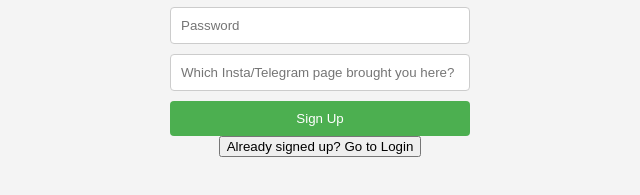
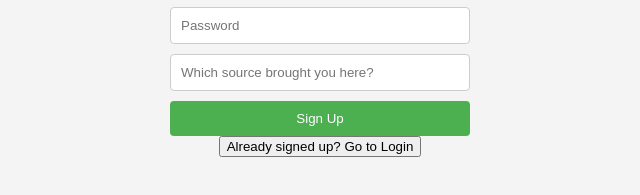
Before and after one commit to MidHighLow/midhighlow, a plain HTML site: page signup/index.html in a window 1280 px wide. Shown: the part 577-772 px from the top of the page, 320-960 px from the left. Drawn offline with Linux system fonts and the light colour scheme.

Commit message:
Update index.html

```diff
--- a/signup/index.html
+++ b/signup/index.html
@@ -19,7 +19,7 @@
         <form id="signupForm">
             <input type="email" id="signupEmail" placeholder="Email" required>
             <input type="password" id="signupPassword" placeholder="Password" required>
-            <input type="text" id="signupSource" placeholder="Which Insta/Telegram page brought you here?" required>
+            <input type="text" id="signupSource" placeholder="Which source brought you here?" required>
             <button type="submit">Sign Up</button>
         </form>
         <button id="goToLogin">Already signed up? Go to Login</button>
```
